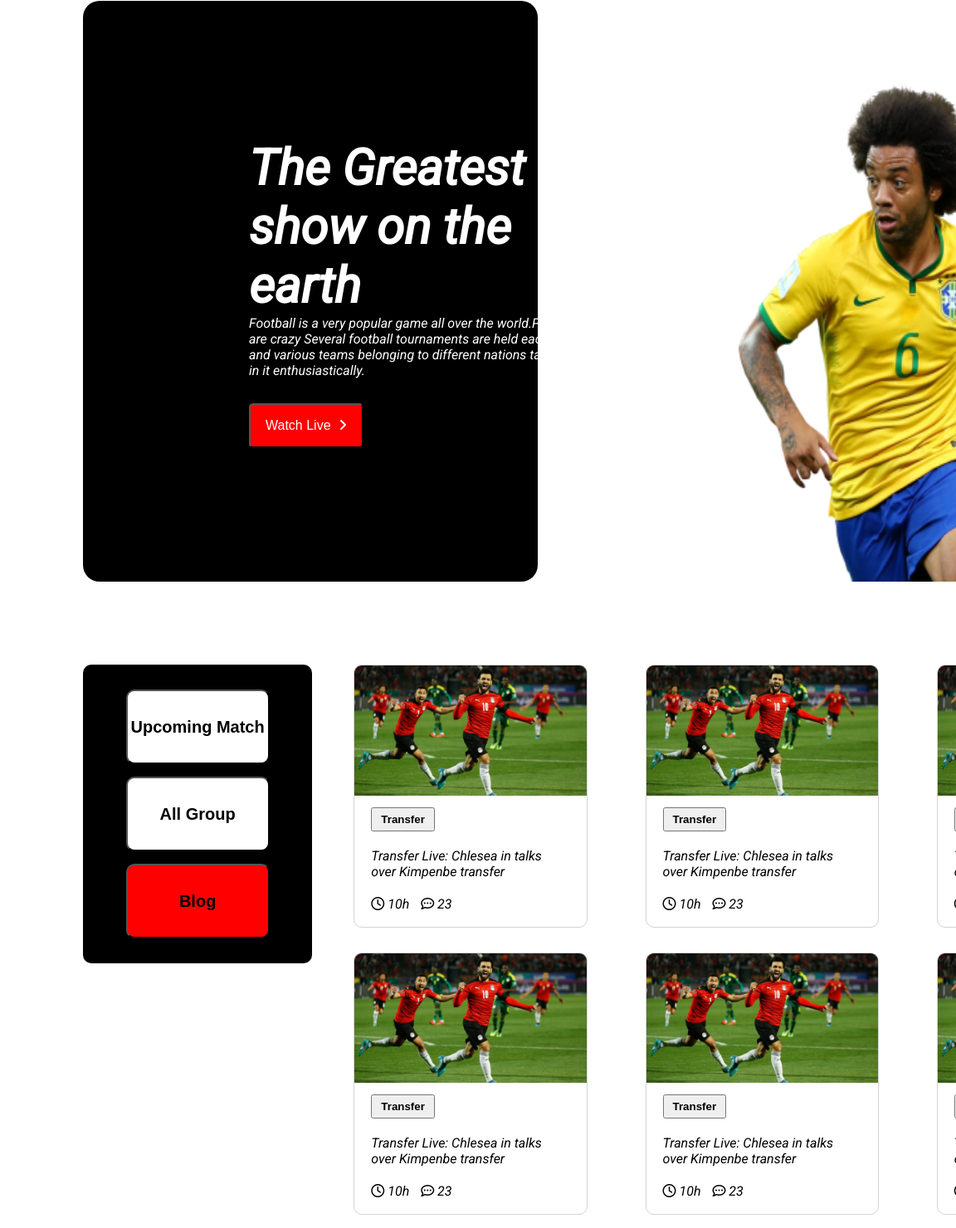
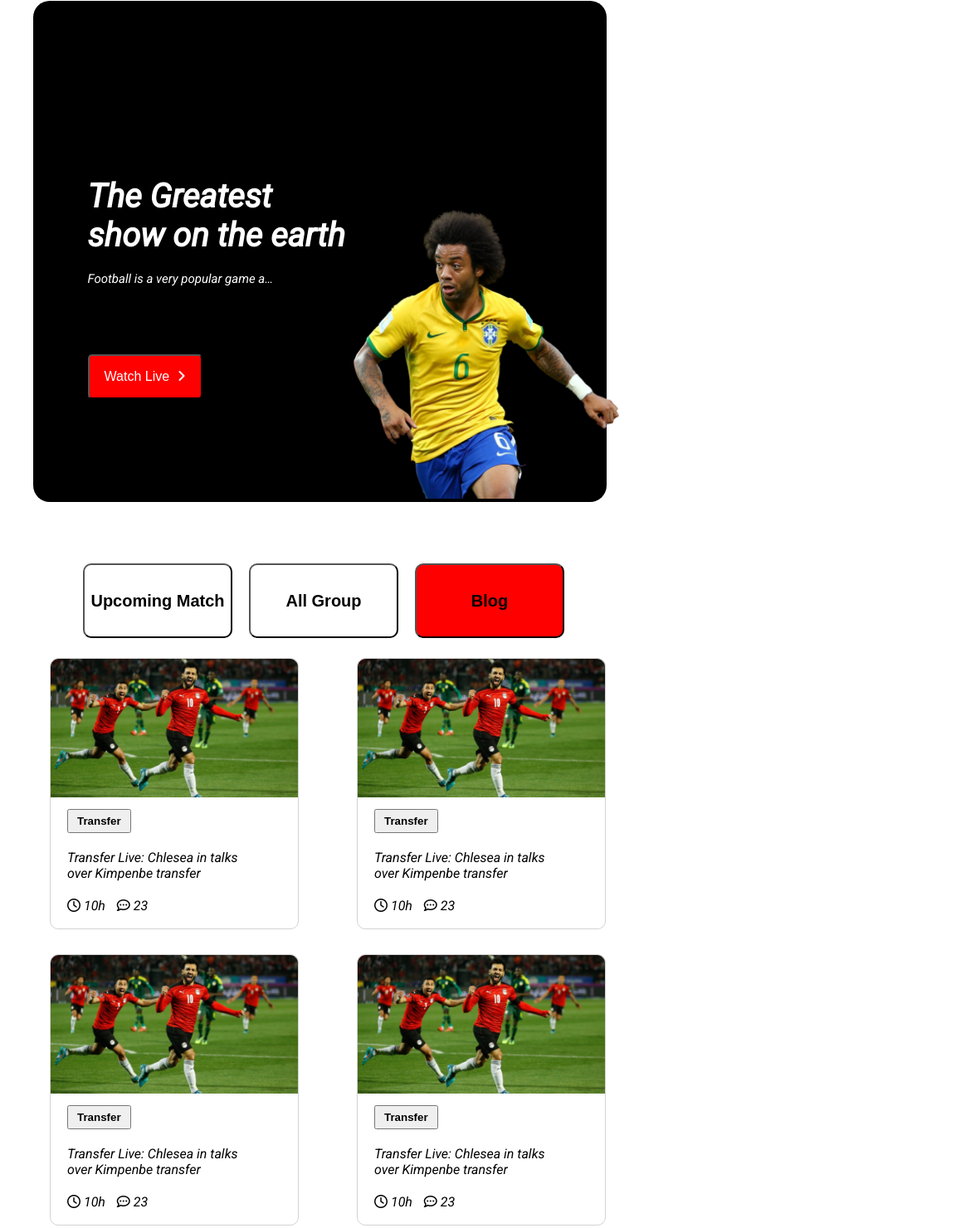
Before and after one commit to ahmedullah12/2nd-assignment, a plain HTML site: page index.html in a window 768 px wide. Shown: the part 39-1519 px from the top of the page at 83% size, 1152 px wide, since content can reach past the window. Drawn offline with Linux system fonts and the light colour scheme.

Commit message:
responsive finisged

```diff
--- a/index.html
+++ b/index.html
@@ -10,7 +10,7 @@
 </head>
 <body>
     <header>
-        <div class="head-section container">
+        <div class="head-section">
             <div class="head-blog">
                 <h1>
                     The Greatest show on the earth
@@ -30,7 +30,7 @@
         </div>
     </header>
     <main>
-        <section class="mid-section container">
+        <section class="mid-section">
             <div class="side-banner">
                 <button class="not-selected" type="button"><a href="matches.html">Upcoming Match</a></button>
                 <button class="not-selected" type="button"><a href="">All Group</a></button>
--- a/styles/style.css
+++ b/styles/style.css
@@ -7,11 +7,9 @@
 body{
     font-family: 'Roboto', sans-serif;
 }
-.container{
-    width: 1360px;
-}
 
 header{
+    width: 1360px;
     height: 700px;
     background-color: black;
     border-radius: 20px;
@@ -180,13 +178,17 @@ footer hr{
 .footer-icons i{
     margin-left: 20px;
 }
+/* Responsive for Desktop */
+@media  only screen and (min-width: 992px) {
+    .view{
+        display: none;
+    }
+}
+/* Responsive For Mobile */
+@media only screen and (max-width: 688px) {
 
-@media only screen and (max-width: 688px) {
-    .container{
-        width: 0;
-    }
     header{
-        width: 90%;
+        width: 350px;
         height: fit-content;
         margin: 40px 20px 40px;
 
@@ -201,7 +203,7 @@ footer hr{
         width: 260px;
         height: 200px;
         margin-top: 20px;
-        margin-left:400px;
+        margin-left: 0px;
         padding: 0;
     }
     .head-blog h1{
@@ -210,10 +212,11 @@ footer hr{
     .head-blog p{
         margin-top: 20px;
         /* margin-left: 25px; */
-        width: 50%;
+        width: 70%;
         height: 70px;
         font-size: 15px;
         overflow: hidden;
+        white-space: nowrap;
         text-overflow: ellipsis;
     }
 
@@ -221,7 +224,7 @@ footer hr{
         width: 300px;
         height: 300px;
         margin-top: 200px;
-        margin-left: 400px;
+        margin-left: 0px;
         padding: 0px;
     }
     .mid-section{
@@ -251,12 +254,11 @@ footer hr{
         width: 350px;
         display: grid;
         grid-template-columns: repeat(1, 1fr);
-
     }
     .transfer{
         justify-content: center;
         width: 100%;
-        margin-left: 35px;
+        margin-left: 10px;
     }
     .view{
         display: none;
@@ -273,6 +275,84 @@ footer hr{
         margin: 2px;
     }
 }
+/* Responsive for Tablet or Pad */
 @media only screen and (min-width: 689px) and (max-width: 992px) {
 
+    header{
+        width: 90%;
+        height: fit-content;
+        margin: 40px 20px 40px 40px;
+    }
+    .head-section{
+        height: fit-content;
+        display: flex;
+        justify-content: center;
+    }
+    .head-blog{
+        width: 320px;
+        height: 280px;
+        margin-left: 80px;
+        margin-top: 200px;
+        margin-bottom: 100px;
+        padding: 0;
+    }
+    .head-blog h1{
+        font-size: 40px;
+    }
+    .head-blog p{
+        margin-top: 20px;
+        width: 70%;
+        height: 70px;
+        font-size: 15px;
+        overflow: hidden;
+        white-space: nowrap;
+        text-overflow: ellipsis;
+    }
+
+    .head-image img{
+        width: 320px;
+        height: 350px;
+        margin-top: 250px;
+        margin-left: 0px;
+        padding: 0px;
+    }
+    .mid-section{
+        width: 500px;
+        display: flex;
+        flex-direction: column;
+        margin-left: 20px;
+    }
+    .side-banner{
+        width: 600px;
+        height: 100px;
+        margin: 24px 70px 24px -30px;
+        background-color: white;
+        padding: 0;
+        display: flex;
+        border-radius: 10px;
+    }
+    .side-banner button{
+        margin: 10px;
+    }
+    .transfers{
+        width: 720px;
+        margin-left: -60px;
+        display: grid;
+        grid-template-columns: repeat(2, 1fr);
+    }
+    .footer{
+        width: 90%;
+        margin-bottom: 0;
+    }
+    .footer-items{
+        text-align: center;
+    }
+    .footer-items ul{
+        display: grid;
+        grid-template-columns: repeat(4, 0.5fr);
+        row-gap: 20px;
+        column-gap: 20px;
+    }
+    .footer-items ul li a {
+    margin-right: 5px;    }
 }
--- a/styles/styles2.css
+++ b/styles/styles2.css
@@ -146,3 +146,168 @@ footer hr{
 .footer-icons i{
     margin-left: 20px;
 }
+/* Responsive for Mobile */
+@media only screen and (max-width: 688px) {
+    header{
+        width: 350px;
+        height: fit-content;
+        margin: 40px 20px 40px;
+
+    }
+    .head-section{
+        height: fit-content;
+        display: flex;
+        flex-direction: column;
+        justify-content: center;
+    }
+    .head-blog{
+        width: 260px;
+        height: 200px;
+        margin-top: 20px;
+        margin-left: 0px;
+        padding: 0;
+    }
+    .head-blog h1{
+        font-size: 40px;
+    }
+    .head-blog p{
+        margin-top: 20px;
+        width: 70%;
+        height: 70px;
+        font-size: 15px;
+        overflow: hidden;
+        white-space: nowrap;
+        text-overflow: ellipsis;
+    }
+
+    .head-image img{
+        width: 300px;
+        height: 300px;
+        margin-top: 200px;
+        margin-left: 0px;
+        padding: 0px;
+    }
+    .mid-section{
+        width: 40vh;
+        display: flex;
+        flex-direction: column;
+        margin-left: 0px;
+    }
+    .side-banner{
+        width: 300px;
+        height: 200px;
+        margin: 24px 82px 24px 82px;
+        background-color: white;
+        padding: 0;
+        display: flex;
+        flex-direction: column;
+        border-radius: 10px;
+    }
+    .side-banner button{
+        margin-bottom: 20px;
+    }
+    main{
+        margin-bottom: 30px;
+    }
+    .matches{
+        width: 250px;
+        display: grid;
+        grid-template-columns: repeat(1, 1fr);
+    }
+    .match{
+        justify-content: center;
+        width: 100%;
+        margin-left: 7px;
+    }
+    .footer{
+        width: 100%;
+        margin-bottom: 0;
+    }
+    .footer-items ul{
+        display: flex;
+        flex-direction: column;
+    }
+    .footer-items ul li a{
+        margin: 2px;
+    }
+}
+/* Responsive for Tablet or Ipad */
+@media only screen and (min-width: 689px) and (max-width: 992px) {
+    header{
+        width: 90%;
+        height: fit-content;
+        margin: 40px 20px 40px 40px;
+    }
+    .head-section{
+        height: fit-content;
+        display: flex;
+        justify-content: center;
+    }
+    .head-blog{
+        width: 320px;
+        height: 280px;
+        margin-left: 80px;
+        margin-top: 200px;
+        margin-bottom: 100px;
+        padding: 0;
+    }
+    .head-blog h1{
+        font-size: 40px;
+    }
+    .head-blog p{
+        margin-top: 20px;
+        width: 70%;
+        height: 70px;
+        font-size: 15px;
+        overflow: hidden;
+        white-space: nowrap;
+        text-overflow: ellipsis;
+    }
+
+    .head-image img{
+        width: 320px;
+        height: 350px;
+        margin-top: 250px;
+        margin-left: 0px;
+        padding: 0px;
+    }
+    .mid-section{
+        width: 500px;
+        display: flex;
+        flex-direction: column;
+        margin-left: 120px;
+    }
+    .side-banner{
+        width: 600px;
+        height: 100px;
+        margin: 24px 70px 24px -30px;
+        background-color: white;
+        padding: 0;
+        display: flex;
+        border-radius: 10px;
+    }
+    .side-banner button{
+        margin: 10px;
+    }
+    .matches{
+        width: 720px;
+        margin-left: -60px;
+        display: grid;
+        grid-template-columns: repeat(2, 1fr);
+    }
+    .footer{
+        width: 90%;
+        margin-bottom: 0;
+    }
+    .footer-items{
+        text-align: center;
+    }
+    .footer-items ul{
+        display: grid;
+        grid-template-columns: repeat(4, 0.5fr);
+        row-gap: 20px;
+        column-gap: 20px;
+    }
+    .footer-items ul li a {
+    margin-right: 5px;    }
+}
```
